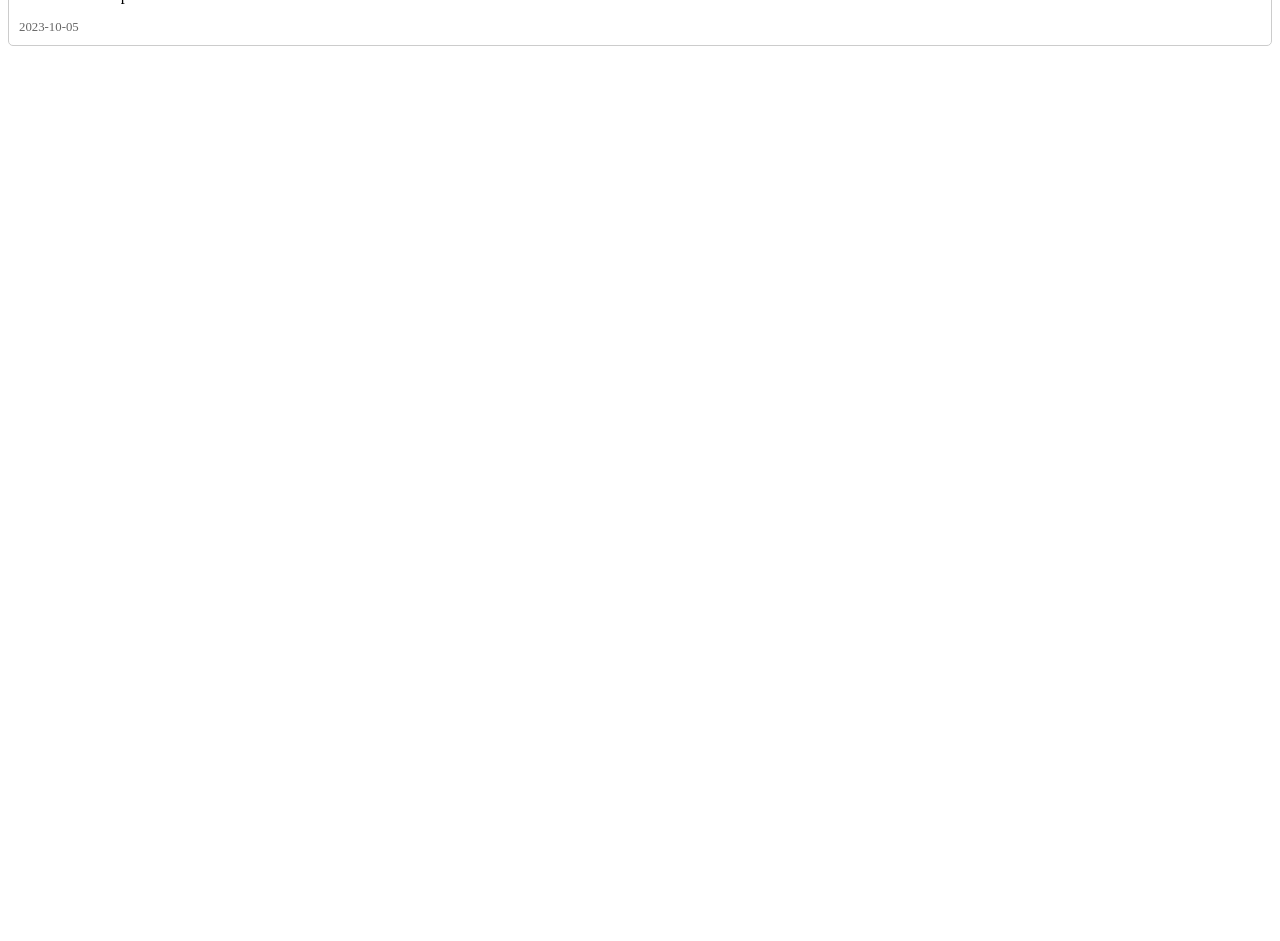
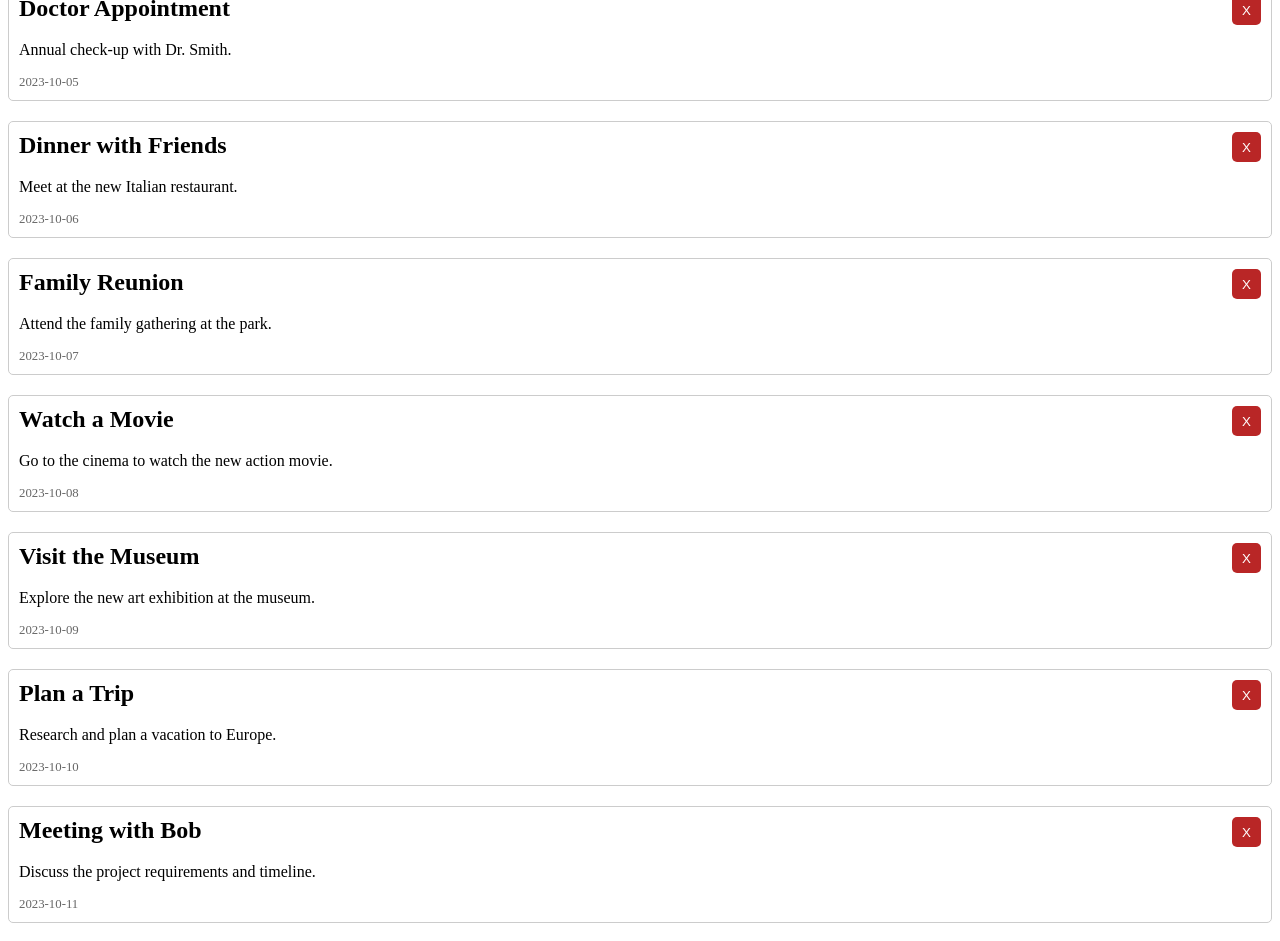
Before and after one commit to S4mm4ael/one-more-recap-project, a Vue app: page /notes in a window 1280 px wide. Shown: the part 1080-2021 px from the top of the page. Before the commit the page ends 1136 px from the top, so only its background shows below. Built offline with nearby package versions, Linux system fonts and the light colour scheme; the HTML template or start-up script is replaced by a standard one.

Commit message:
feat: Add height style to NoteItem component for consistent display

```diff
--- a/src/components/Note/NoteItem.vue
+++ b/src/components/Note/NoteItem.vue
@@ -62,5 +62,6 @@ export default {
   border-radius: 5px;
   padding: 5px 10px;
   cursor: pointer;
+  height: 30px;
 }
 </style>
--- a/src/data/notes.js
+++ b/src/data/notes.js
@@ -29,4 +29,40 @@ export const mockedNotes = [
     describe: "Annual check-up with Dr. Smith.",
     date: "2023-10-05",
   },
+  {
+    id: "6",
+    title: "Dinner with Friends",
+    describe: "Meet at the new Italian restaurant.",
+    date: "2023-10-06",
+  },
+  {
+    id: "7",
+    title: "Family Reunion",
+    describe: "Attend the family gathering at the park.",
+    date: "2023-10-07",
+  },
+  {
+    id: "8",
+    title: "Watch a Movie",
+    describe: "Go to the cinema to watch the new action movie.",
+    date: "2023-10-08",
+  },
+  {
+    id: "9",
+    title: "Visit the Museum",
+    describe: "Explore the new art exhibition at the museum.",
+    date: "2023-10-09",
+  },
+  {
+    id: "10",
+    title: "Plan a Trip",
+    describe: "Research and plan a vacation to Europe.",
+    date: "2023-10-10",
+  },
+  {
+    id: "11",
+    title: "Meeting with Bob",
+    describe: "Discuss the project requirements and timeline.",
+    date: "2023-10-11",
+  },
 ];
--- a/src/views/NotesOverview.vue
+++ b/src/views/NotesOverview.vue
@@ -5,6 +5,7 @@
       <SvgColumns :class="{active: column}" @click="toggleView(true)" />
       <SvgGrids :class="{active: !column}" @click="toggleView(false)" />
     </div>
+    <div :class="{'grid-view': !column, 'column-view': column}">
       <NoteItem
         v-for="note in notes"
         :key="note.id"
@@ -14,6 +15,7 @@
         :date="note.date"
         :remove-note="removeNote"
       />
+    </div>
   </div>
 </template>
 
@@ -77,4 +79,15 @@ export default {
 .view-buttons-container svg.active {
   fill: blue;
 }
+.grid-view {
+  display: grid;
+  grid-template-columns: repeat(4, 1fr); /* 4 items in a row */
+  gap: 10px;
+}
+
+.column-view {
+  display: flex;
+  flex-direction: column; /* Items in a single column */
+  gap: 10px;
+}
 </style>
```
Lines whose indentation alone changed are shown as unchanged.
